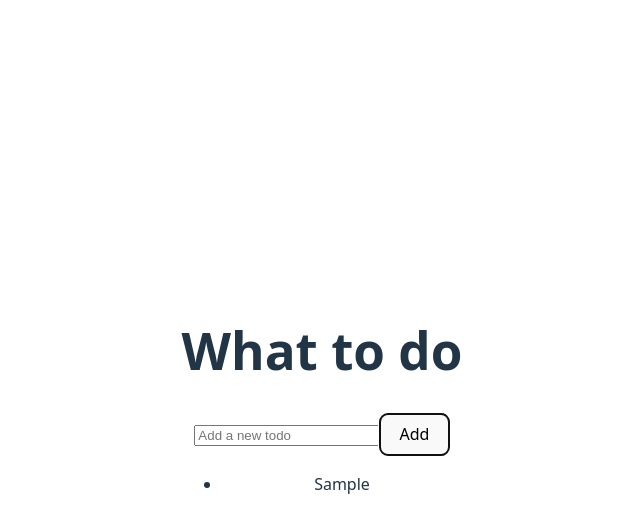
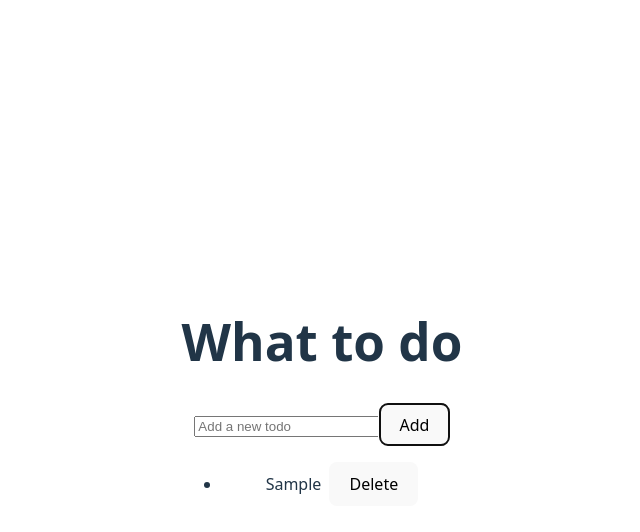
Before and after one commit to FannyPetersen/todo, a React (Vite) app: page / in a window 1280 px wide. Both pictures are taken after typing "Sample" into the empty fields and a click on the button "Add". Shown: the top 532 px of the page, without its empty margins (318-958 px from the left). Built offline with nearby package versions, Linux system fonts and the light colour scheme.

Commit message:
Add delete button on todos

```diff
--- a/src/App.tsx
+++ b/src/App.tsx
@@ -9,6 +9,10 @@ function App() {
     if (input.trim() === "") return
     setTodos([...todos, input])
     setInput("")
+  }
+
+  const handleRemoveTodo = (removeIdx: number) => {
+    setTodos(todos.filter((_, idx) => idx !== removeIdx))
   }
 
   return (
@@ -23,7 +27,12 @@ function App() {
       <button onClick={handleAddTodo}>Add</button>
       <ul>
         {todos.map((todo, idx) => (
-          <li key={idx}>{todo}</li>
+          <li key={idx}>
+            {todo}
+            <button onClick={() => handleRemoveTodo(idx)} style={{ marginLeft: '8px' }}>
+              Delete
+            </button>
+          </li>
         ))}
       </ul>
     </div>
```
